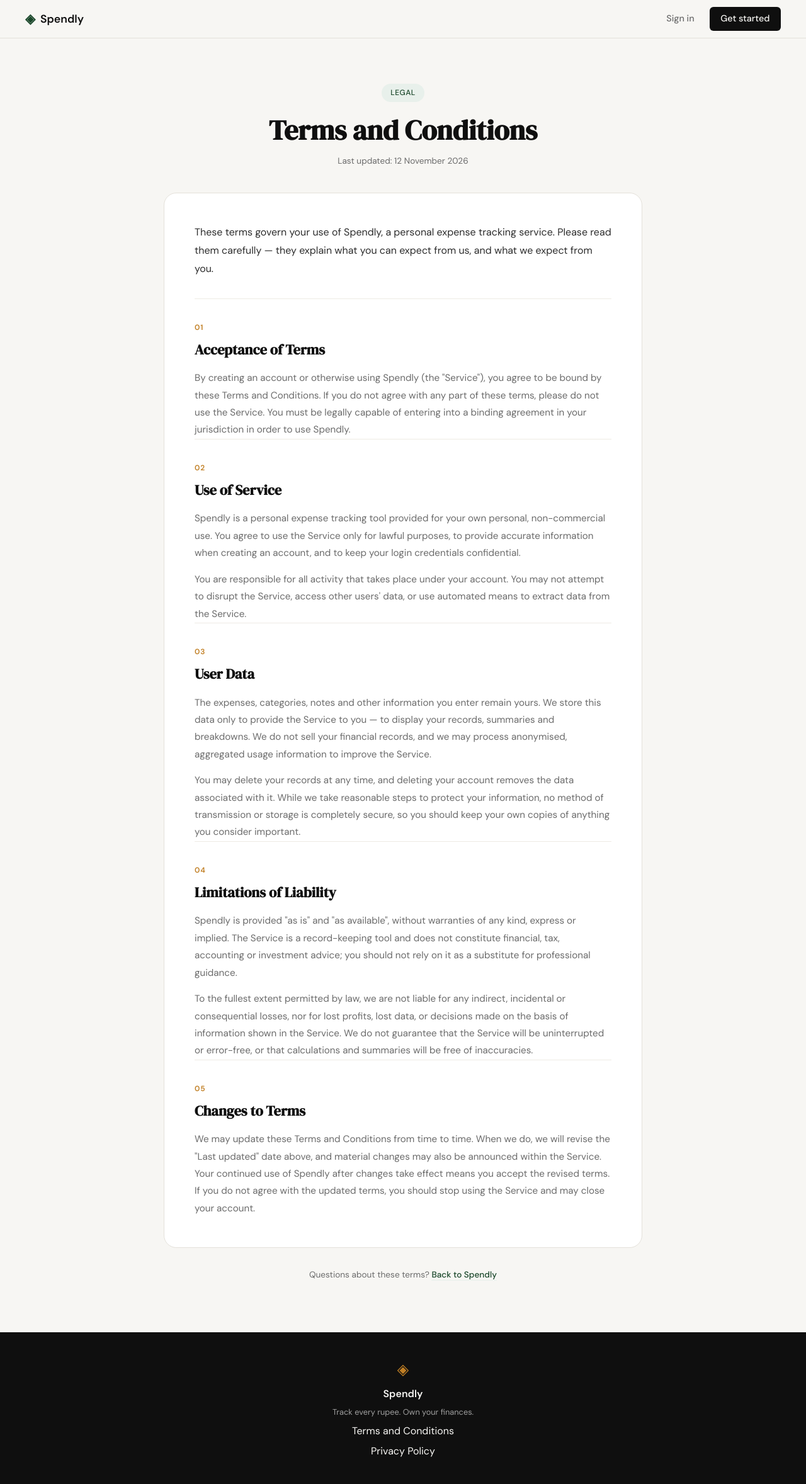
After one commit to Zain970/Spendly-Expense-Tracker, a Flask app: page /terms in a window 1280 px wide. The commit adds this page. Shown: the whole page at 63% size. Run offline with Flask 3, Linux system fonts and the light colour scheme.

Commit message:
landing: add terms and conditions page and route

```diff
--- a/app.py
+++ b/app.py
@@ -20,6 +20,11 @@ def register():
 @app.route("/login")
 def login():
     return render_template("login.html")
+
+
+@app.route("/terms")
+def terms():
+    return render_template("terms.html")
 
 
 # ------------------------------------------------------------------ #
--- a/static/css/style.css
+++ b/static/css/style.css
@@ -508,6 +508,117 @@ a { color: inherit; text-decoration: none; }
 }
 
 /* ------------------------------------------------------------------ */
+/* Legal pages                                                         */
+/* ------------------------------------------------------------------ */
+
+.legal-section {
+    padding: 4.5rem 2rem 5rem;
+}
+
+.legal-container {
+    max-width: 760px;
+    margin: 0 auto;
+}
+
+.legal-header {
+    text-align: center;
+    margin-bottom: 2.5rem;
+}
+
+.legal-eyebrow {
+    display: inline-block;
+    background: var(--accent-light);
+    color: var(--accent);
+    border-radius: 999px;
+    padding: 0.3rem 0.9rem;
+    font-size: 0.75rem;
+    font-weight: 500;
+    letter-spacing: 0.04em;
+    text-transform: uppercase;
+    margin-bottom: 1.25rem;
+}
+
+.legal-title {
+    font-family: var(--font-display);
+    font-size: clamp(2rem, 4vw, 2.75rem);
+    line-height: 1.15;
+    color: var(--ink);
+    margin-bottom: 0.75rem;
+}
+
+.legal-meta {
+    font-size: 0.85rem;
+    color: var(--ink-muted);
+}
+
+.legal-card {
+    background: var(--paper-card);
+    border: 1px solid var(--border);
+    border-radius: var(--radius-lg);
+    padding: 3rem;
+}
+
+.legal-intro {
+    font-size: 1rem;
+    color: var(--ink-soft);
+    line-height: 1.8;
+    padding-bottom: 2rem;
+    border-bottom: 1px solid var(--border-soft);
+}
+
+.legal-block {
+    padding-top: 2.25rem;
+    border-top: 1px solid var(--border-soft);
+}
+
+.legal-intro + .legal-block {
+    border-top: none;
+}
+
+.legal-num {
+    display: block;
+    font-size: 0.75rem;
+    font-weight: 600;
+    letter-spacing: 0.08em;
+    color: var(--accent-2);
+    margin-bottom: 0.5rem;
+}
+
+.legal-heading {
+    font-family: var(--font-display);
+    font-size: 1.4rem;
+    color: var(--ink);
+    margin-bottom: 0.85rem;
+}
+
+.legal-body {
+    font-size: 0.95rem;
+    color: var(--ink-muted);
+    line-height: 1.8;
+}
+
+.legal-body + .legal-body {
+    margin-top: 0.9rem;
+}
+
+.legal-footnote {
+    text-align: center;
+    font-size: 0.85rem;
+    color: var(--ink-muted);
+    margin-top: 2rem;
+}
+
+.legal-footnote a {
+    color: var(--accent);
+    font-weight: 500;
+    border-bottom: 1px solid var(--accent-light);
+}
+
+.legal-footnote a:hover {
+    border-bottom-color: var(--accent);
+}
+
+/* ------------------------------------------------------------------ */
 /* Responsive                                                          */
 /* ------------------------------------------------------------------ */
 
@@ -528,3 +639,8 @@ a { color: inherit; text-decoration: none; }
     .nav-links a:not(.nav-cta) { display: none; }
     .hero { padding: 3rem 1rem 2rem; }
 }
+
+@media (max-width: 600px) {
+    .legal-section { padding: 3rem 1rem 3.5rem; }
+    .legal-card { padding: 1.75rem; border-radius: var(--radius-md); }
+}
--- a/templates/base.html
+++ b/templates/base.html
@@ -34,7 +34,7 @@
             <span class="brand-icon">◈</span>
             <span class="footer-name">Spendly</span>
             <p class="footer-copy">Track every rupee. Own your finances.</p>
-            <a href="#">Terms and Conditions</a>
+            <a href="{{ url_for('terms') }}">Terms and Conditions</a>
             <a href="#">Privacy Policy</a>
         </div>
     </footer>
--- /dev/null
+++ b/templates/terms.html
@@ -0,0 +1,109 @@
+{% extends "base.html" %}
+
+{% block title %}Terms and Conditions — Spendly{% endblock %}
+
+{% block content %}
+
+<section class="legal-section">
+    <div class="legal-container">
+
+        <div class="legal-header">
+            <div class="legal-eyebrow">Legal</div>
+            <h1 class="legal-title">Terms and Conditions</h1>
+            <p class="legal-meta">Last updated: 12 November 2026</p>
+        </div>
+
+        <div class="legal-card">
+
+            <p class="legal-intro">
+                These terms govern your use of Spendly, a personal expense tracking service.
+                Please read them carefully — they explain what you can expect from us, and what
+                we expect from you.
+            </p>
+
+            <div class="legal-block">
+                <span class="legal-num">01</span>
+                <h2 class="legal-heading">Acceptance of Terms</h2>
+                <p class="legal-body">
+                    By creating an account or otherwise using Spendly (the "Service"), you agree
+                    to be bound by these Terms and Conditions. If you do not agree with any part
+                    of these terms, please do not use the Service. You must be legally capable of
+                    entering into a binding agreement in your jurisdiction in order to use
+                    Spendly.
+                </p>
+            </div>
+
+            <div class="legal-block">
+                <span class="legal-num">02</span>
+                <h2 class="legal-heading">Use of Service</h2>
+                <p class="legal-body">
+                    Spendly is a personal expense tracking tool provided for your own personal,
+                    non-commercial use. You agree to use the Service only for lawful purposes, to
+                    provide accurate information when creating an account, and to keep your login
+                    credentials confidential.
+                </p>
+                <p class="legal-body">
+                    You are responsible for all activity that takes place under your account. You
+                    may not attempt to disrupt the Service, access other users' data, or use
+                    automated means to extract data from the Service.
+                </p>
+            </div>
+
+            <div class="legal-block">
+                <span class="legal-num">03</span>
+                <h2 class="legal-heading">User Data</h2>
+                <p class="legal-body">
+                    The expenses, categories, notes and other information you enter remain yours.
+                    We store this data only to provide the Service to you — to display your
+                    records, summaries and breakdowns. We do not sell your financial records, and
+                    we may process anonymised, aggregated usage information to improve the
+                    Service.
+                </p>
+                <p class="legal-body">
+                    You may delete your records at any time, and deleting your account removes
+                    the data associated with it. While we take reasonable steps to protect your
+                    information, no method of transmission or storage is completely secure, so
+                    you should keep your own copies of anything you consider important.
+                </p>
+            </div>
+
+            <div class="legal-block">
+                <span class="legal-num">04</span>
+                <h2 class="legal-heading">Limitations of Liability</h2>
+                <p class="legal-body">
+                    Spendly is provided "as is" and "as available", without warranties of any
+                    kind, express or implied. The Service is a record-keeping tool and does not
+                    constitute financial, tax, accounting or investment advice; you should not
+                    rely on it as a substitute for professional guidance.
+                </p>
+                <p class="legal-body">
+                    To the fullest extent permitted by law, we are not liable for any indirect,
+                    incidental or consequential losses, nor for lost profits, lost data, or
+                    decisions made on the basis of information shown in the Service. We do not
+                    guarantee that the Service will be uninterrupted or error-free, or that
+                    calculations and summaries will be free of inaccuracies.
+                </p>
+            </div>
+
+            <div class="legal-block">
+                <span class="legal-num">05</span>
+                <h2 class="legal-heading">Changes to Terms</h2>
+                <p class="legal-body">
+                    We may update these Terms and Conditions from time to time. When we do, we
+                    will revise the "Last updated" date above, and material changes may also be
+                    announced within the Service. Your continued use of Spendly after changes
+                    take effect means you accept the revised terms. If you do not agree with the
+                    updated terms, you should stop using the Service and may close your account.
+                </p>
+            </div>
+
+        </div>
+
+        <p class="legal-footnote">
+            Questions about these terms? <a href="{{ url_for('landing') }}">Back to Spendly</a>
+        </p>
+
+    </div>
+</section>
+
+{% endblock %}
```
